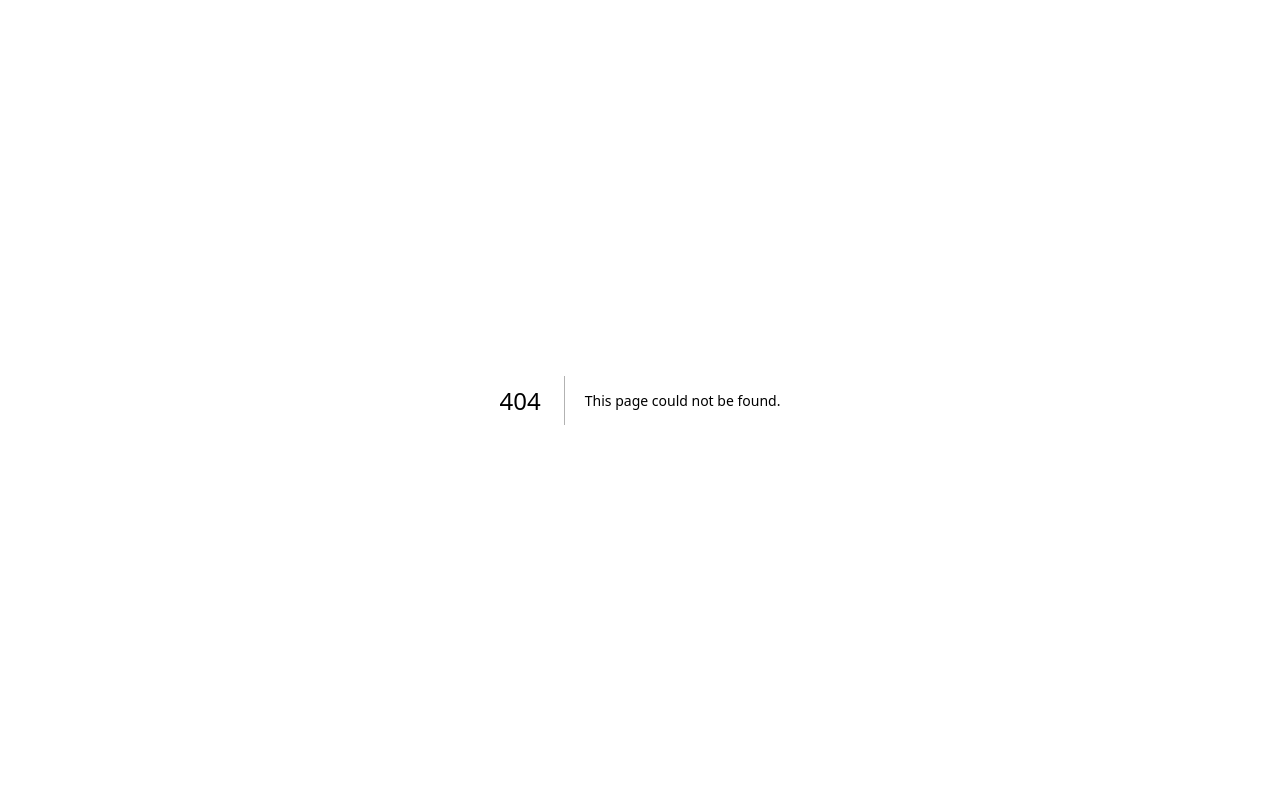
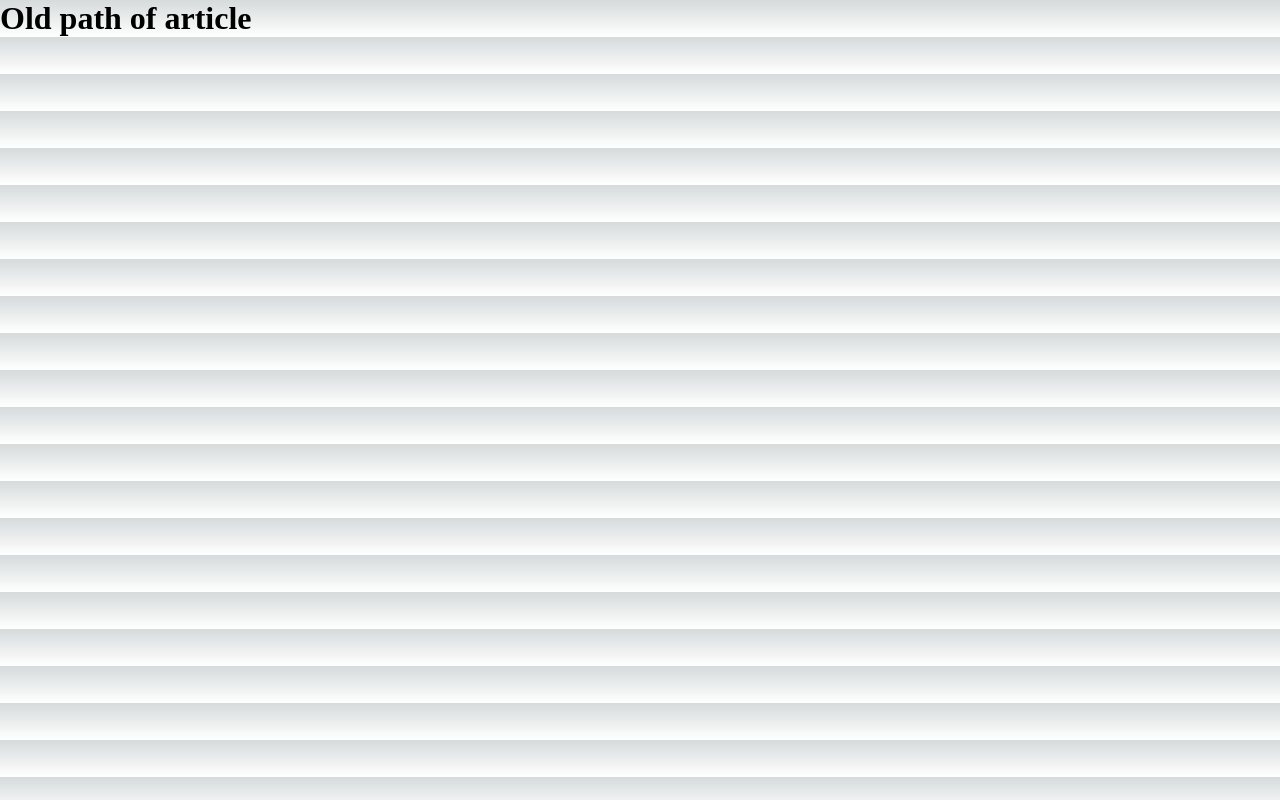
Before and after one commit to officialrajdeepsingh/next.config.js, a Next.js app: page /old-path-to in a window 1280 px wide. Before the commit this address had no page. Built offline with nearby package versions, Linux system fonts and the light colour scheme.

Commit message:
Adding the new page

```diff
--- /dev/null
+++ b/pages/old-path-to.js
@@ -0,0 +1,11 @@
+import React from 'react';
+
+function oldPathTo(props) {
+    return (
+        <div>
+            <h1> Old path of article</h1>
+        </div>
+    );
+}
+
+export default oldPathTo;
```
